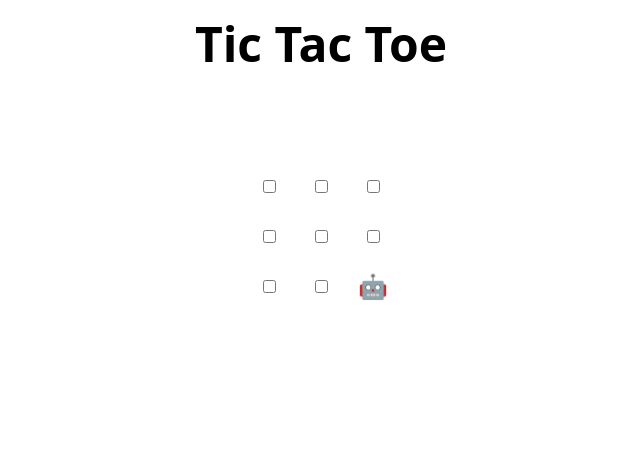
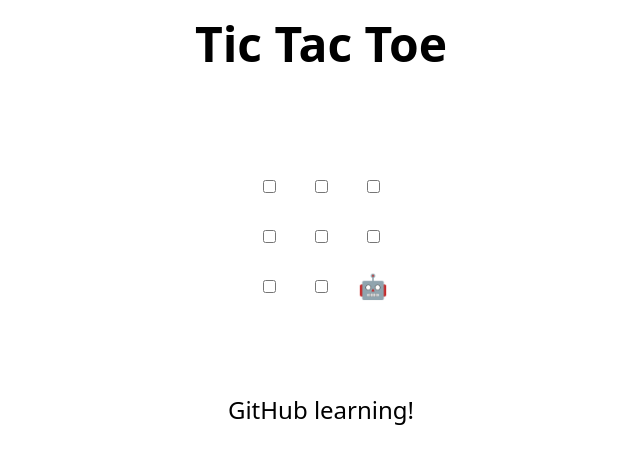
Before and after one commit to ashleykrausz-cf/skills-review-pull-requests, a plain HTML site: page index.html in a window 1280 px wide. Shown: the whole page, without its empty margins (319-959 px from the left). Drawn offline with Linux system fonts and the light colour scheme.

Commit message:
Update index.html
Testing  github.

```diff
--- a/index.html
+++ b/index.html
@@ -48,7 +48,7 @@
 </table>
 
 <h2 hidden>Game over, refresh to play again 🧑‍💻 🤖!</h2>
-
+GitHub learning!
 <script>
   // Initialization
   const boxes = Array.from(document.querySelectorAll("td"));
```
